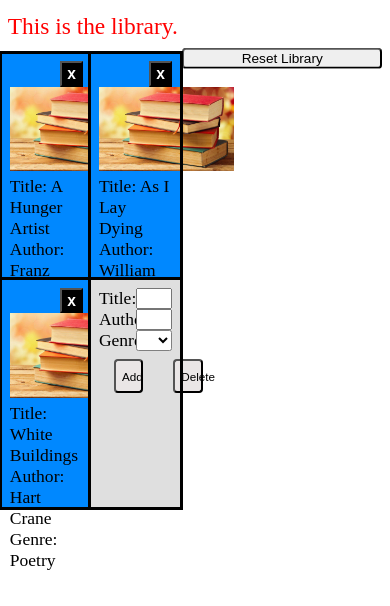
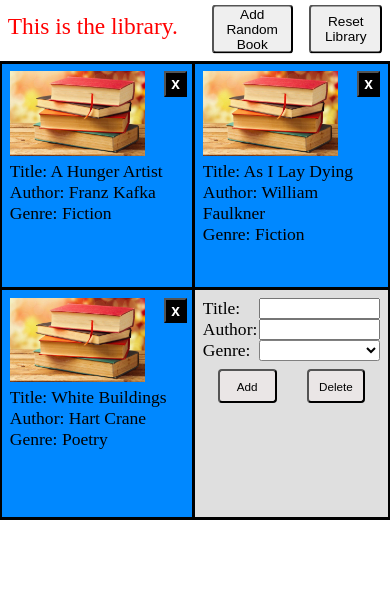
Before and after one commit to rhenriquez85/NodeLibraryApp, a website: page public/pages/library.html in a window 390 px wide. Shown: the part 56-662 px from the top of the page. Drawn offline with Linux system fonts and the light colour scheme; files that its build step writes are made by us from their sources; files whose address does not match are found by name.

Commit message:
[css] add styles for add random book mobile

```diff
--- a/public/pages/library.html
+++ b/public/pages/library.html
@@ -24,6 +24,7 @@
         </header>
         <main>
             <p>This is the library.</p>
+            <button onclick="addRandomBook()" class="add-random-book">Add Random Book</button>
             <button onclick="resetLibrary()" class="reset-library">Reset Library</button>
             <div class="library-container">
                 <div>
--- a/public/styles/styles.css
+++ b/public/styles/styles.css
@@ -54,7 +54,6 @@ header > nav > table tr td {
     grid-template-columns: 33.33% 33.33% 33.33%;
     font-size: 16px;
     margin-bottom: 100px;
-    /* margin-bottom: 150px; */
     padding: 2px;
 }
 
@@ -62,7 +61,6 @@ header > nav > table tr td {
     background-color: rgb(0, 136, 255);
     padding: 10px;
     height: 150px;
-    /* height: 200px; */
     outline: 3px solid black;
 }
 
@@ -92,11 +90,12 @@ header > nav > table tr td {
 }
 
 /* RESET LIBRARY */
-.reset-library {
+.reset-library, .add-random-book {
     display: initial;
     float: right;
     transform: translateY(12px);
     width: 200px;
+    margin-left: 10px;
 }
 
 /* LIBRARY ADD/DELETE */
@@ -223,11 +222,21 @@ header > nav > table tr td {
         height: 100vh;
     }
 
+    main {
+        display: inline-grid;
+        grid-template-columns: 50vw 25vw 25vw;
+    }
+
+    main > div.library-container {
+        grid-column-start: 1;
+        grid-column-end: 4;
+    }
+
     main > p {
         display: inline-block;
         height: 10vw;
         margin: 0;
-        padding: 0 2vw;
+        padding: 0 0 0 2vw;
         font-size: 6vw;
     }
 
@@ -279,12 +288,18 @@ header > nav > table tr td {
     }
 
     /* RESET LIBRARY */
-    .reset-library {
-        transform: translateY(-0.5vh);
+    .reset-library, .add-random-book {
+        transform: translateY(-1vh);
         font-size: 3.5vw;
-        margin-right: 2vw;
+        width: fit-content;
+        padding: 0vw .5vw;
+        margin: 0 0 0 2vh;
         border-color: black;
         border-radius: 1vw;
+    }
+
+    .reset-library {
+        margin-right: 2vw;
     }
 
     /* LIBRARY ADD/DELETE */
```
